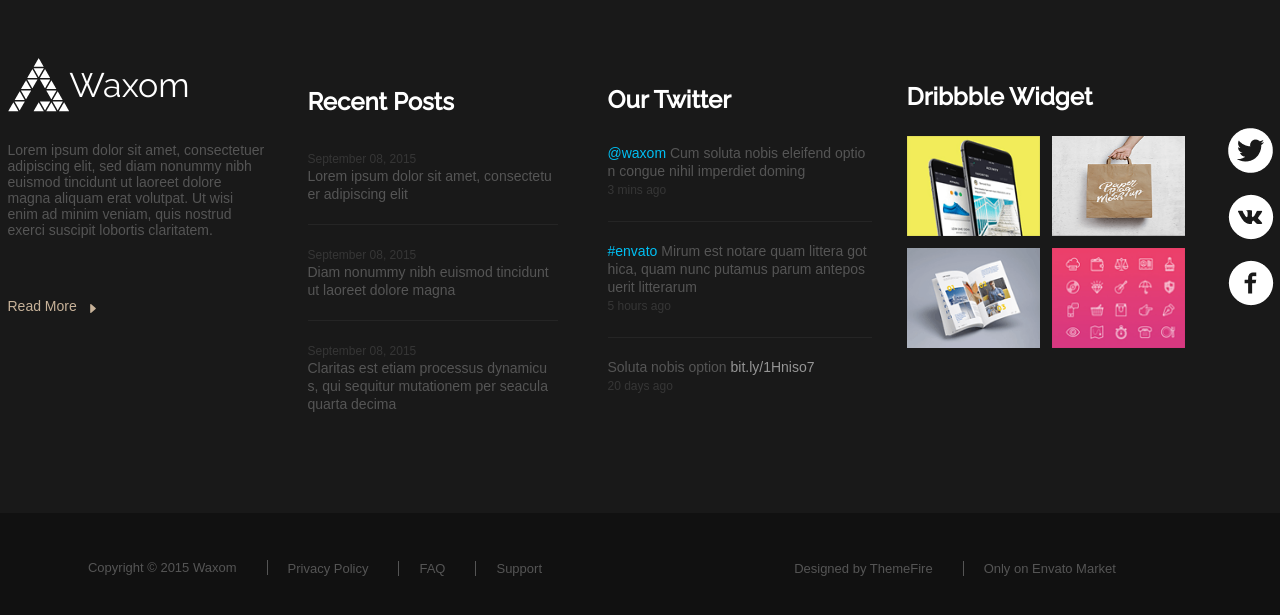
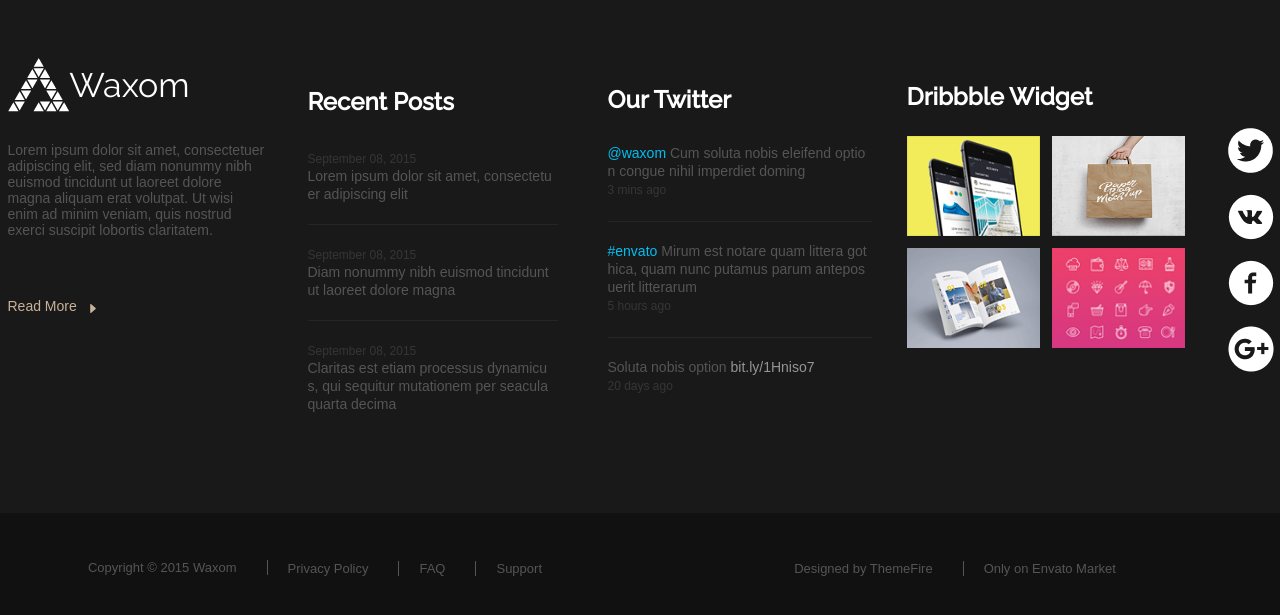
Before and after one commit to grigorevanata/grigorevanata.github.io, a plain HTML site: page index.html in a window 1280 px wide. Shown: the part 6483-7098 px from the top of the page. Drawn offline with Linux system fonts and the light colour scheme; files whose address does not match are found by name; a web font is replaced by a local one.

Commit message:
Update index.html

```diff
--- a/index.html
+++ b/index.html
@@ -542,7 +542,7 @@
 				<div class="contacts"><a href="#" class="contacts_net"><img class="contacts_icon"
 							src="..//project/img/icon_faceb.png" alt=""></a></div>
 				<div class="contacts"><a href="#" class="contacts_net"><img class="contacts_icon"
-							src="..//project/img/icon_google.png" alt=""></a></div>
+							src="../img/icon_google.png" alt=""></a></div>
 			</div>
 		</section>
 		<section class="ending">
```
